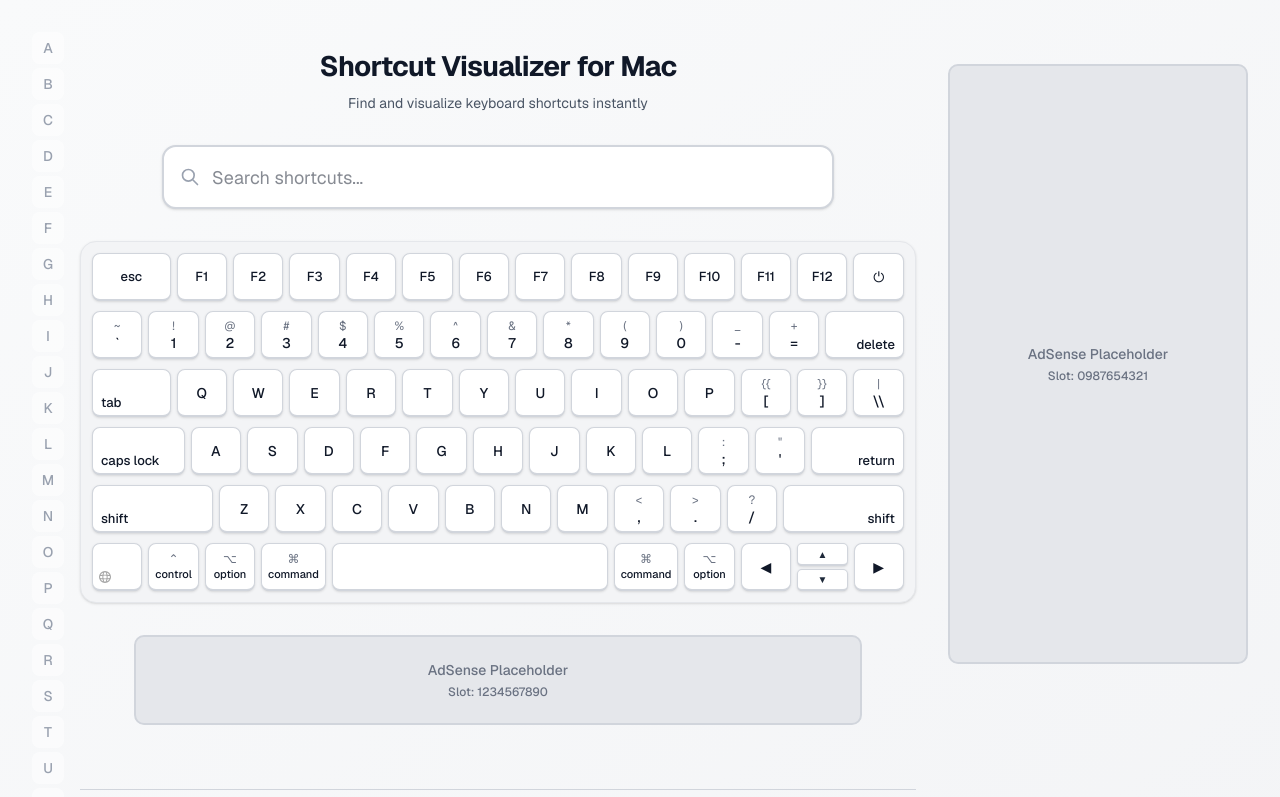
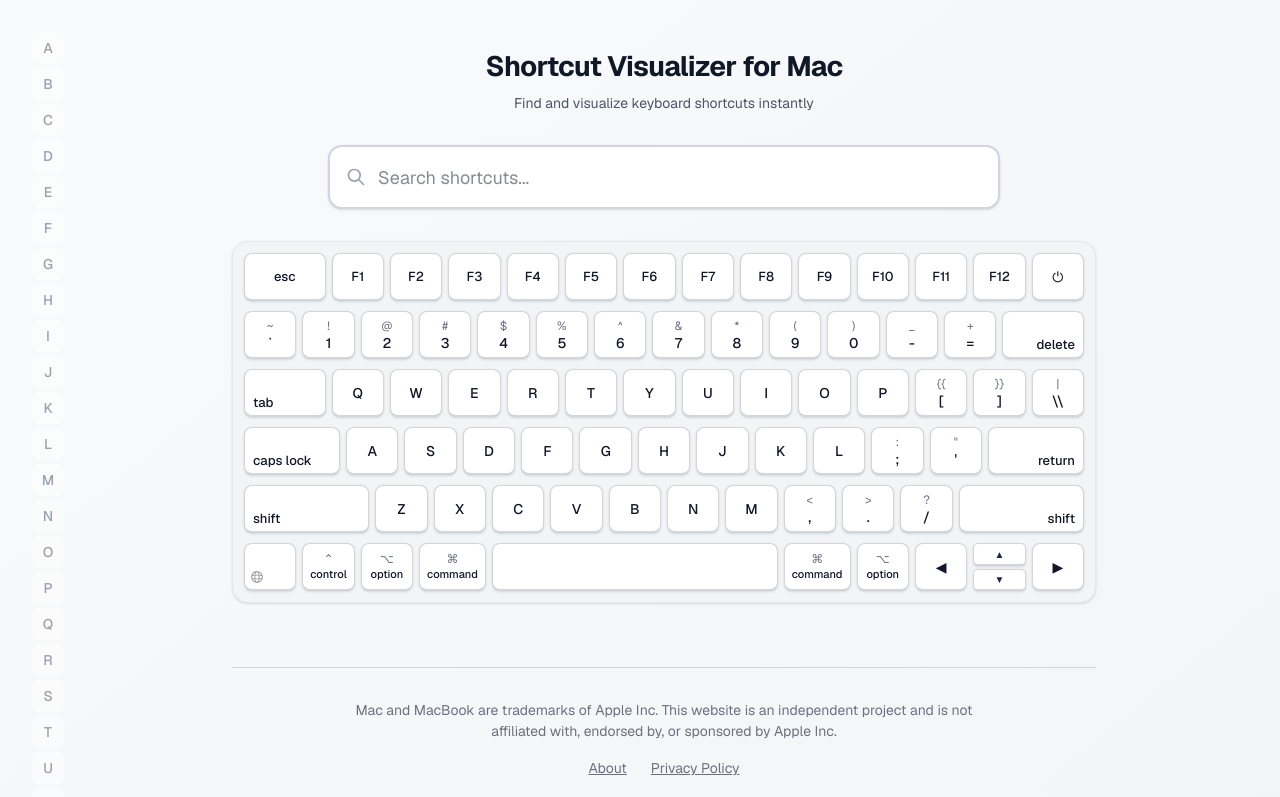
Before and after one commit to eun-day/shortcut-view, a Next.js app: page / in a window 1280 px wide. Shown: the top 797 px of the page. Built offline with nearby package versions, Linux system fonts and the light colour scheme.

Commit message:
애드센스 광고 배너 주석처리
애드센스 승인 거절로 임시 주석처리

```diff
--- a/app/page.tsx
+++ b/app/page.tsx
@@ -138,10 +138,10 @@ export default function Home() {
           )}
 
           {/* Bottom Ad Banner */}
-          <AdBanner
+          {/* <AdBanner
             dataAdSlot="1234567890" // Placeholder
             className="w-full max-w-[728px] h-[90px]"
-          />
+          /> */}
 
            {/* Footer */}
           <footer className="mt-8 pt-8 border-t border-[#d1d5dc] text-center pb-8 w-full flex flex-col items-center gap-4">
@@ -161,13 +161,13 @@ export default function Home() {
         </main>
 
         {/* Right: Sidebar Ad */}
-        <aside className="hidden xl:block w-[300px] shrink-0 sticky top-8 h-fit ml-8">
+        {/* <aside className="hidden xl:block w-[300px] shrink-0 sticky top-8 h-fit ml-8">
            <AdBanner
              dataAdSlot="0987654321" // Placeholder
              dataAdFormat="vertical"
              className="w-[300px] h-[600px]"
            />
-        </aside>
+        </aside> */}
 
       </div>
     </div>
```
